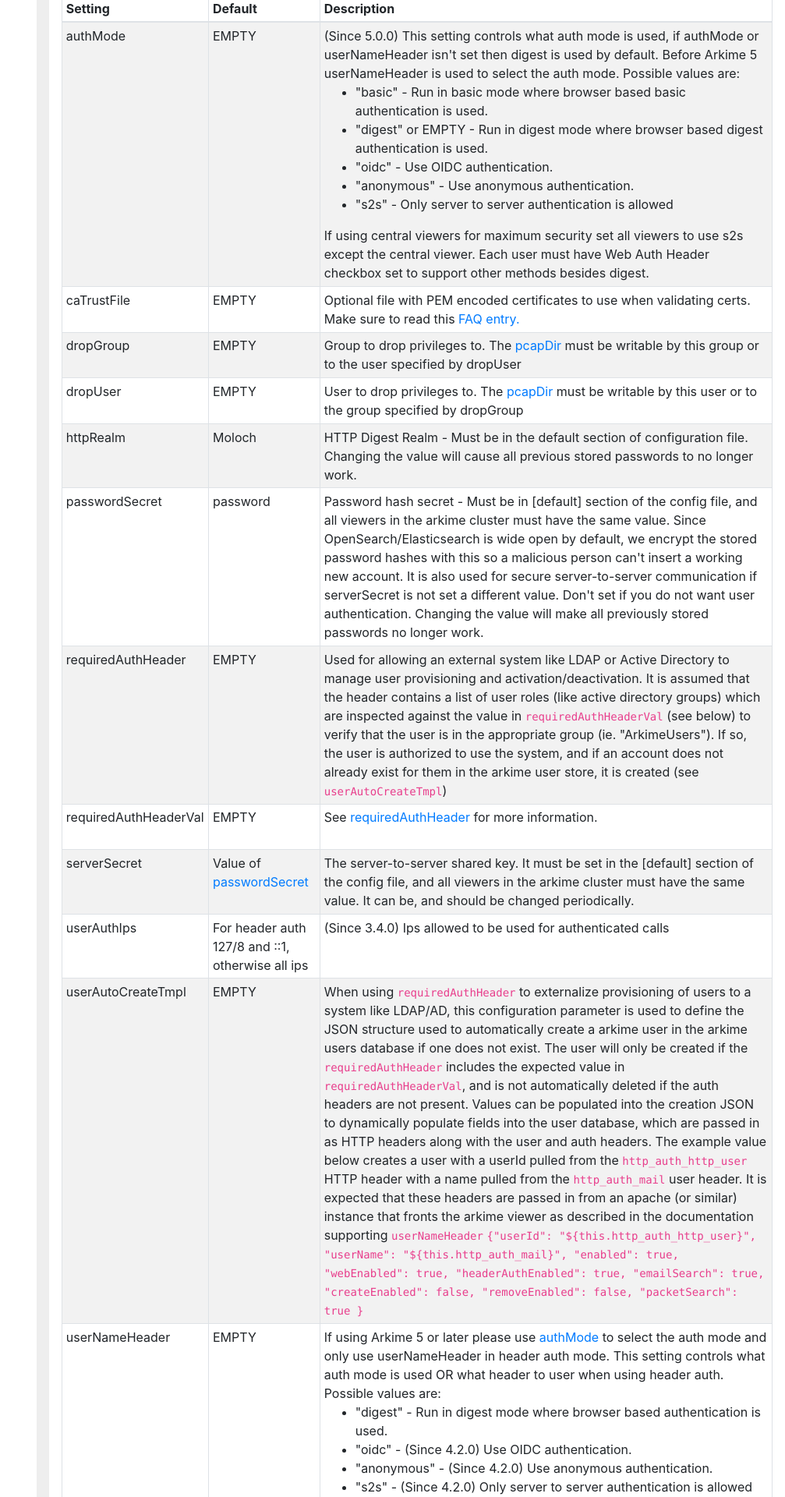
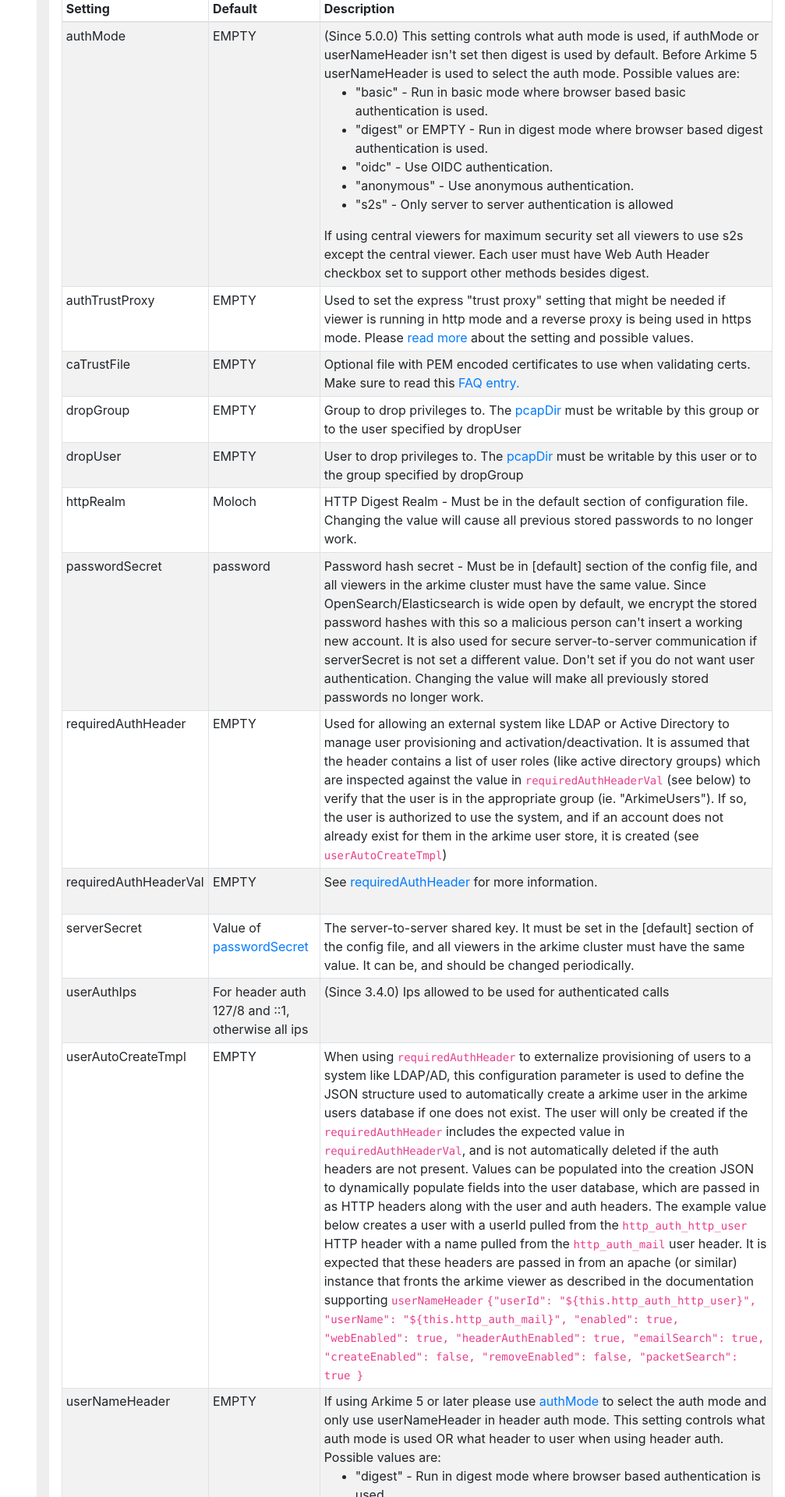
Before and after one commit to arkime/arkimeweb, a Jekyll site: the page built from settings.html, in a window 1280 px wide. Shown: the part 3080-5000 px from the top of the page at 78% size, without its empty margins (273-1280 px from the left). Built offline with Jekyll 4.4.1, drawn with Linux system fonts in a browser that asks for light colours.

Commit message:
add authTrustProxy setting

```diff
--- a/_data/settings/security.yml
+++ b/_data/settings/security.yml
@@ -120,3 +120,9 @@
     value: "For header auth 127/8 and ::1, otherwise all ips"
     text: |
       (Since 3.4.0) Ips allowed to be used for authenticated calls
+
+  - key: authTrustProxy
+    value: EMPTY
+    text: |
+      Used to set the express "trust proxy" setting that might be needed if viewer is running in http mode and a reverse proxy is being used in https mode.
+      Please <a href="https://expressjs.com/en/guide/behind-proxies.html">read more</a> about the setting and possible values.
```
